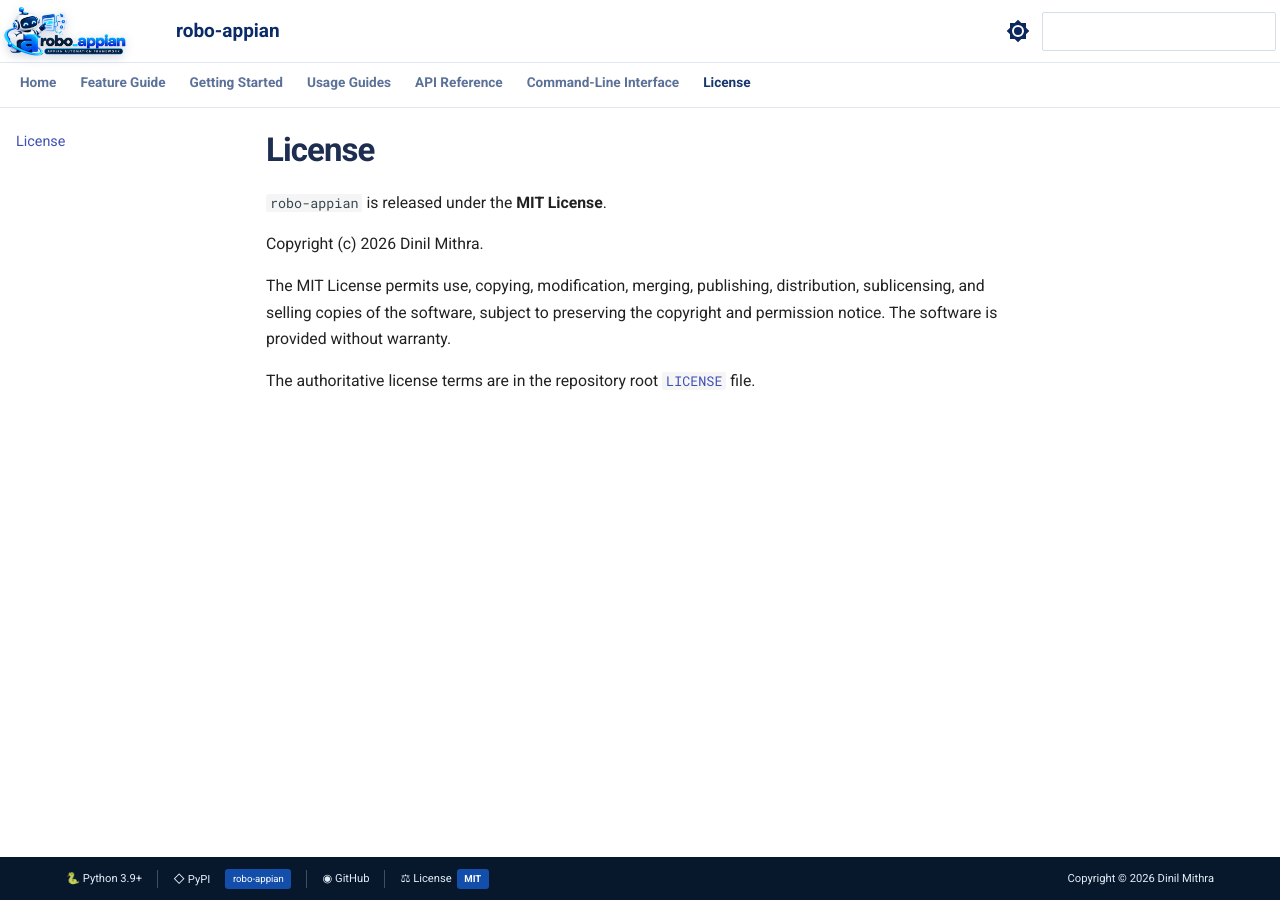
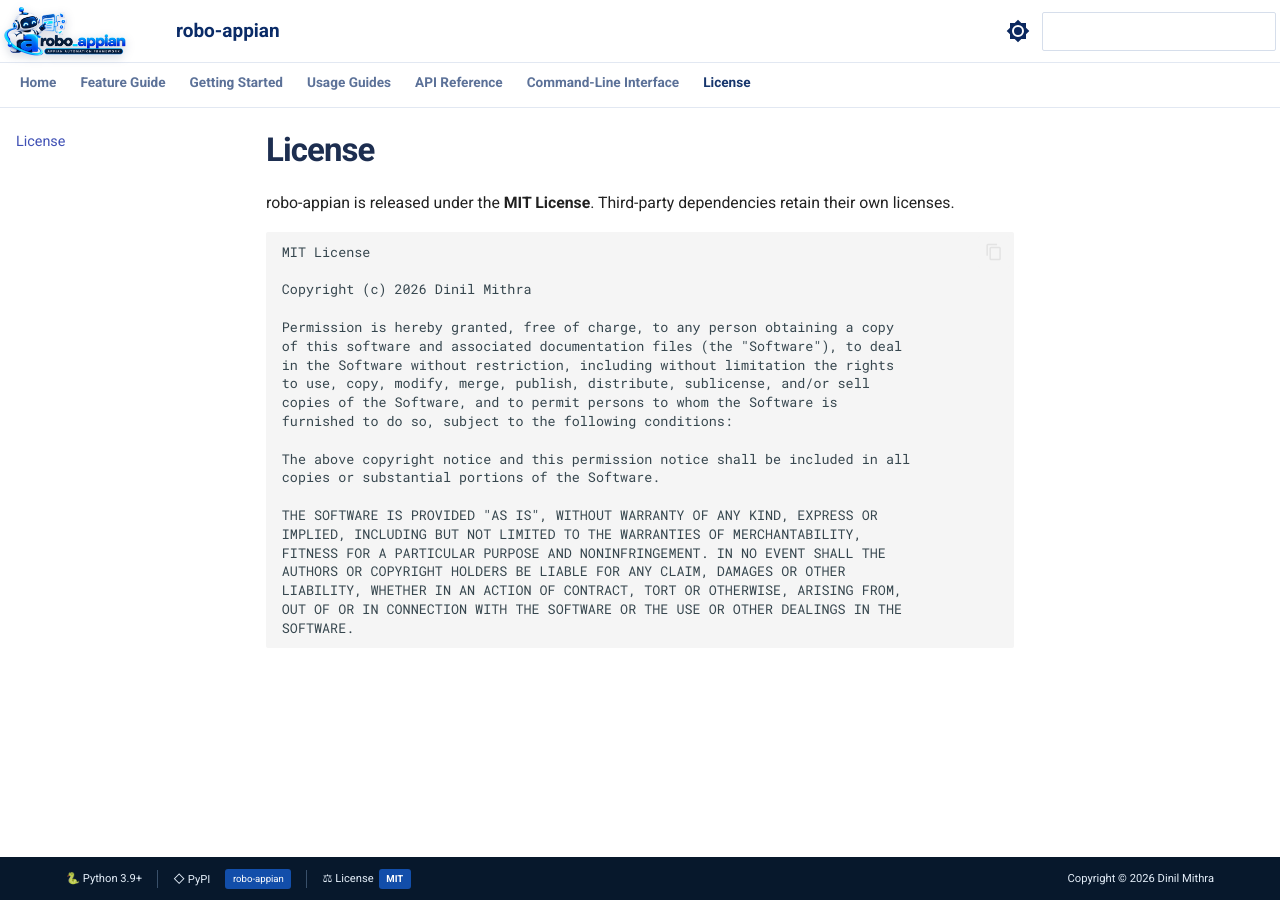
Before and after one commit to dinilmithra/robo-appian-docs, an MkDocs documentation site: the page built from docs/license.md, in a window 1280 px wide. Built offline with MkDocs 1.6.1 and Material for MkDocs 9.7.7, drawn with Linux system fonts in a browser that asks for light colours.

Commit message:
Update documentation and license details; remove GitHub link from footer

````diff
--- a/docs/license.md
+++ b/docs/license.md
@@ -1,9 +1,27 @@
 # License
 
-`robo-appian` is released under the **MIT License**.
+robo-appian is released under the **MIT License**. Third-party dependencies retain their own licenses.
 
-Copyright (c) 2026 Dinil Mithra.
+```text
+MIT License
 
-The MIT License permits use, copying, modification, merging, publishing, distribution, sublicensing, and selling copies of the software, subject to preserving the copyright and permission notice. The software is provided without warranty.
+Copyright (c) 2026 Dinil Mithra
 
-The authoritative license terms are in the repository root [`LICENSE`](https://github.com/dinilmithra/robo-appian-docs/blob/main/LICENSE) file.
+Permission is hereby granted, free of charge, to any person obtaining a copy
+of this software and associated documentation files (the "Software"), to deal
+in the Software without restriction, including without limitation the rights
+to use, copy, modify, merge, publish, distribute, sublicense, and/or sell
+copies of the Software, and to permit persons to whom the Software is
+furnished to do so, subject to the following conditions:
+
+The above copyright notice and this permission notice shall be included in all
+copies or substantial portions of the Software.
+
+THE SOFTWARE IS PROVIDED "AS IS", WITHOUT WARRANTY OF ANY KIND, EXPRESS OR
+IMPLIED, INCLUDING BUT NOT LIMITED TO THE WARRANTIES OF MERCHANTABILITY,
+FITNESS FOR A PARTICULAR PURPOSE AND NONINFRINGEMENT. IN NO EVENT SHALL THE
+AUTHORS OR COPYRIGHT HOLDERS BE LIABLE FOR ANY CLAIM, DAMAGES OR OTHER
+LIABILITY, WHETHER IN AN ACTION OF CONTRACT, TORT OR OTHERWISE, ARISING FROM,
+OUT OF OR IN CONNECTION WITH THE SOFTWARE OR THE USE OR OTHER DEALINGS IN THE
+SOFTWARE.
+```
--- a/overrides/main.html
+++ b/overrides/main.html
@@ -16,7 +16,6 @@
     "name": "robo-appian",
     "alternateName": ["robo appian", "robo_appian"],
     "description": "Python automation and testing library for Appian applications.",
-    "codeRepository": "https://github.com/dinilmithra/robo-appian",
     "url": "https://dinilmithra.github.io/robo-appian-docs/",
     "programmingLanguage": "Python",
     "author": {"@type": "Person", "name": "Dinil Mithra"},
--- a/overrides/partials/footer.html
+++ b/overrides/partials/footer.html
@@ -5,8 +5,6 @@
     <a class="ra-footer-link" href="https://pypi.org/project/robo-appian/">◇ PyPI</a>
     <span class="tag">robo-appian</span>
     <i></i>
-    <a class="ra-footer-link" href="https://github.com/dinilmithra/robo-appian">◉ GitHub</a>
-    <i></i>
     <a class="ra-footer-link" href="{{ 'license/' | url }}">⚖ License <b class="tag">MIT</b></a>
     <span class="grow"></span>
     <span>Copyright © 2026 Dinil Mithra</span>
````
Also changed, not shown: docs/guides/framework-architecture.md (+1 -2 lines), docs/index.md (+1 -1 lines).
